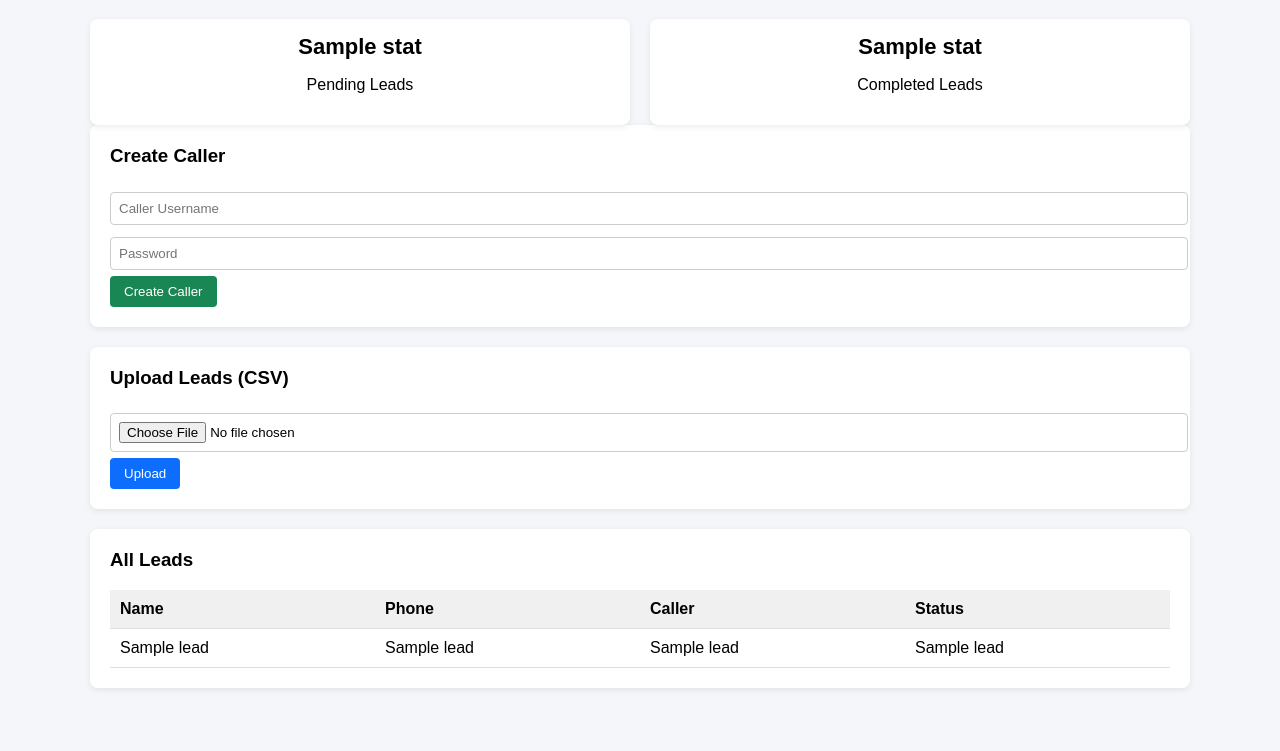
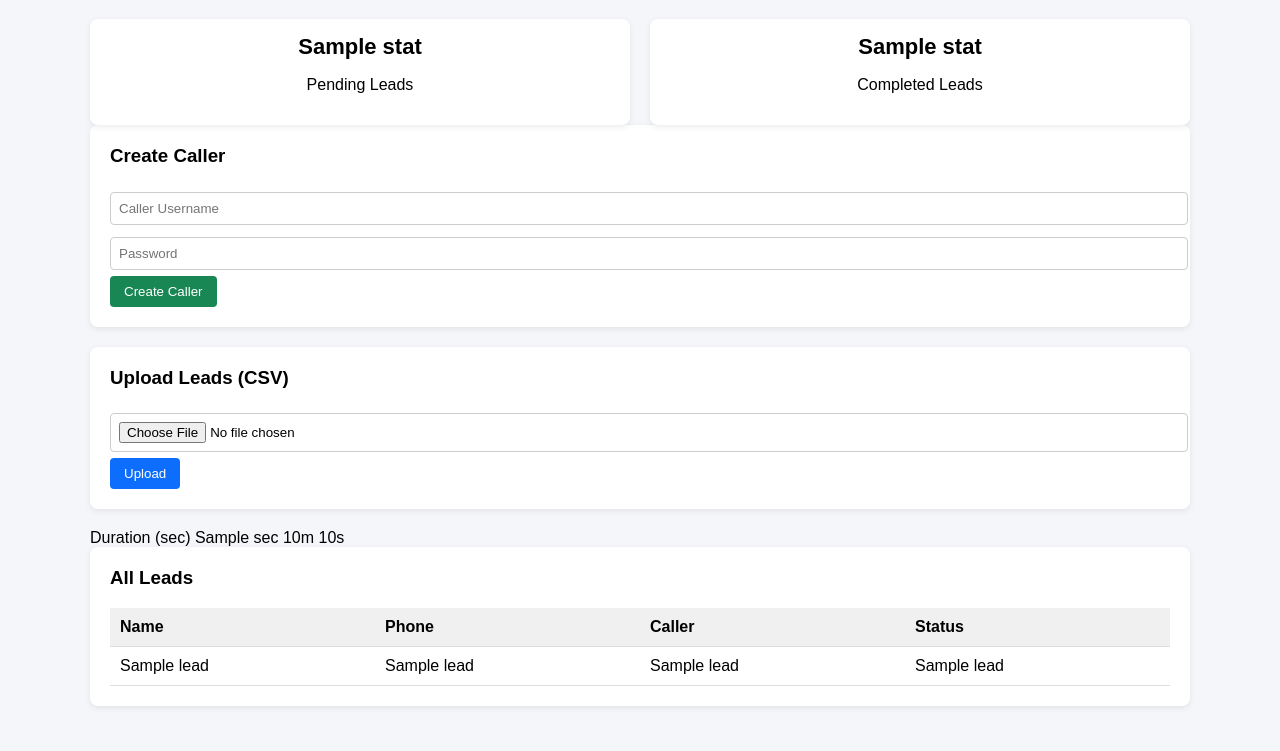
Before and after one commit to Rahulrai23/lead-calling-app, a Flask app: template templates/manager.html in a window 1280 px wide. Shown: the part 49-800 px from the top of the page. Run offline with Flask 3, Linux system fonts and the light colour scheme; the template is opened without the code that fills it: most values are stand-ins (such as "Sample title", 1, 10 or a date in 2020); some libraries are stand-ins or nearby versions.

Commit message:
Update manager.html

```diff
--- a/templates/manager.html
+++ b/templates/manager.html
@@ -45,6 +45,17 @@
   </div>
 
   <!-- LEADS TABLE -->
+  <th>Duration (sec)</th>
+
+<td>
+  {% if l[4] %}
+    {{ l[4] }} sec
+  {% else %}
+    —
+  {% endif %}
+</td>
+{{ (l[4] // 60) }}m {{ (l[4] % 60) }}s
+
   <div class="card">
     <h3>All Leads</h3>
     <table>
```
